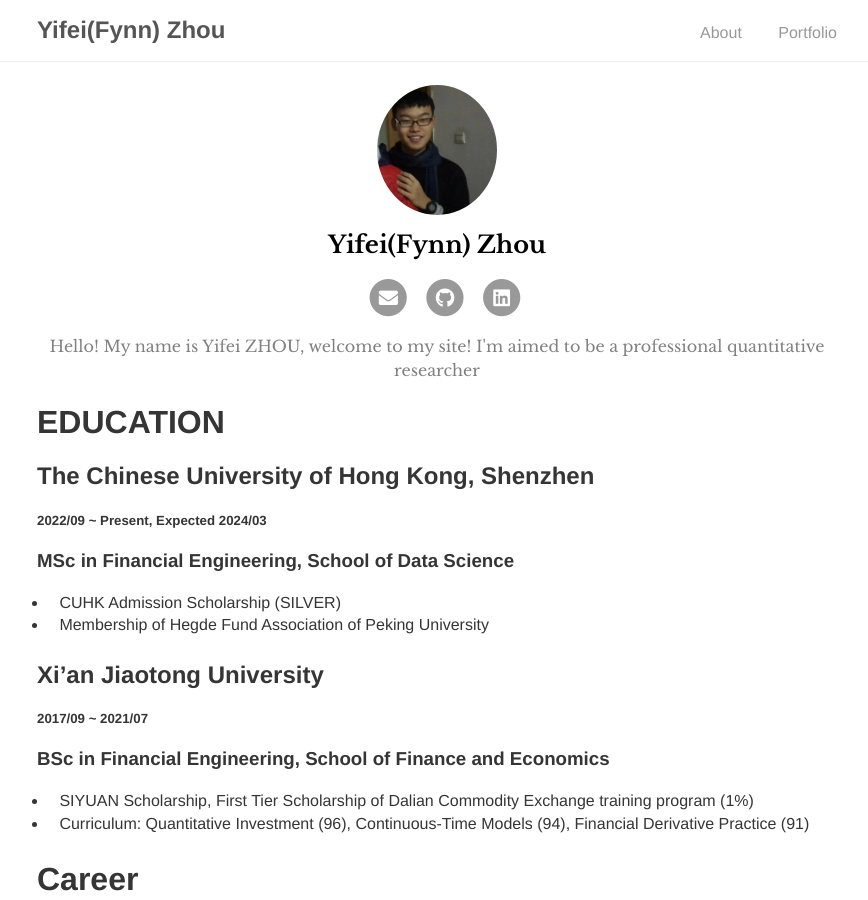
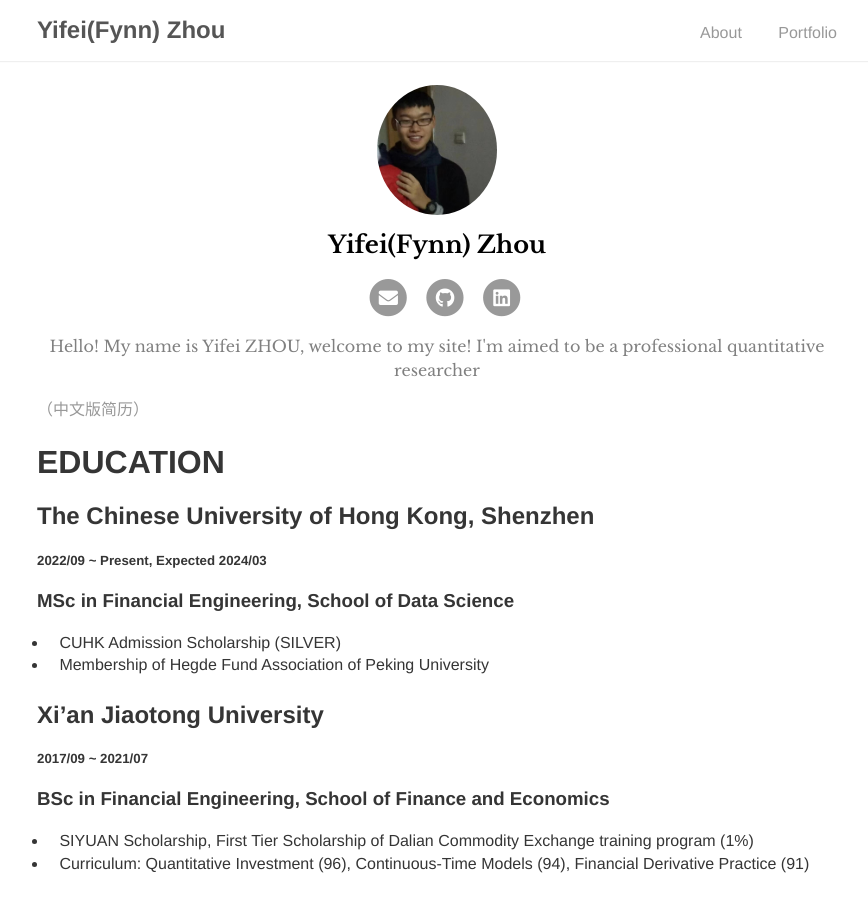
Before and after one commit to FynnZhou/FynnZhou.github.io, a Jekyll site: the page built from index.md, in a window 1280 px wide and 900 px high. Shown: the whole window, without its empty margins (203-1071 px from the left). Built offline with Jekyll 4.4.1, drawn with Linux system fonts in a browser that asks for light colours; our own code applies the rules of GitHub Pages for plain Markdown files.

Commit message:
add chinese link

```diff
--- a/index.md
+++ b/index.md
@@ -1,6 +1,7 @@
 ---
 layout: about
 ---
+[（中文版简历）](https://fynnzhou.github.io/MySiteCN/)
 # EDUCATION
 
 ## The Chinese University of Hong Kong, Shenzhen
```
